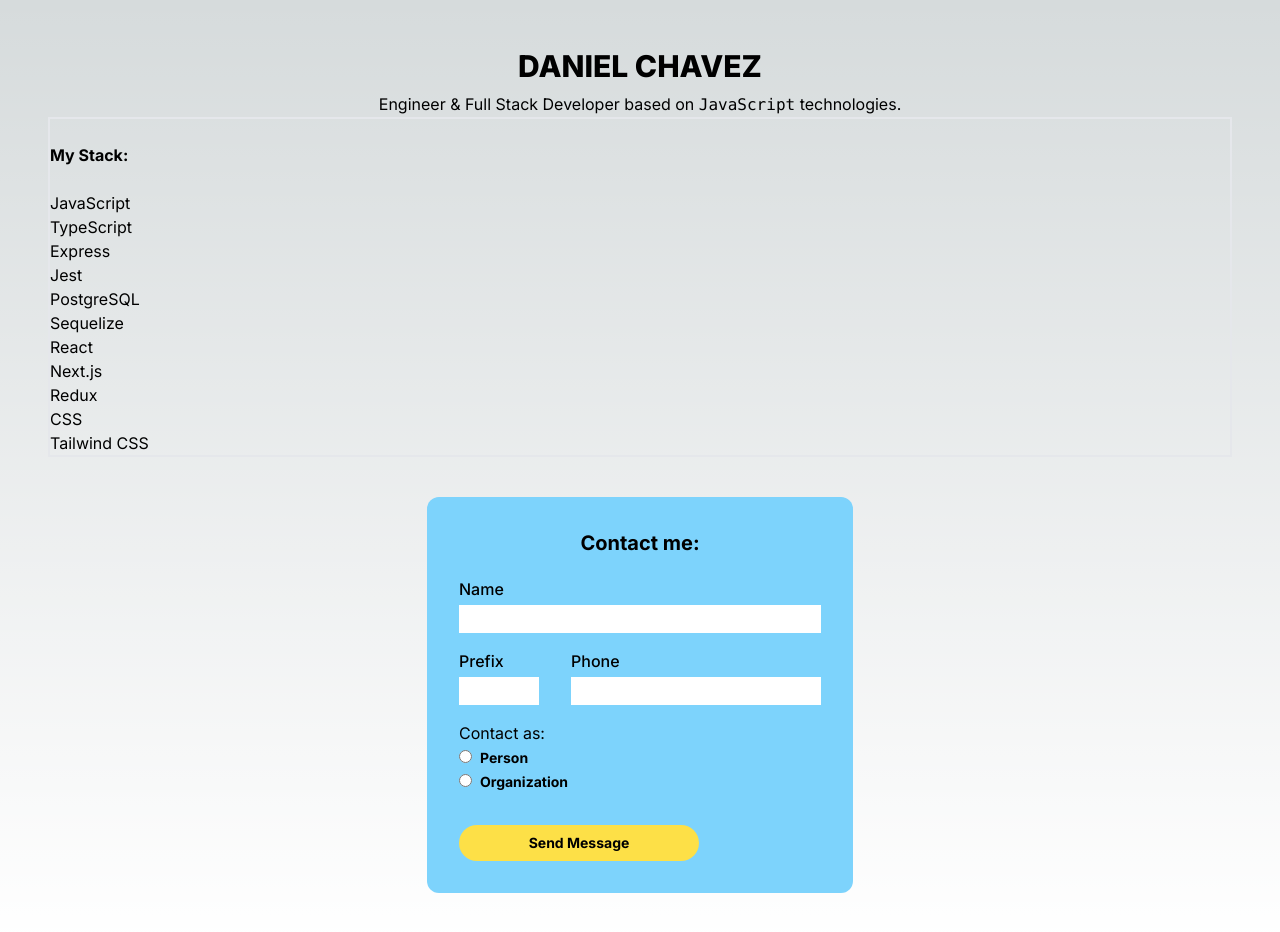
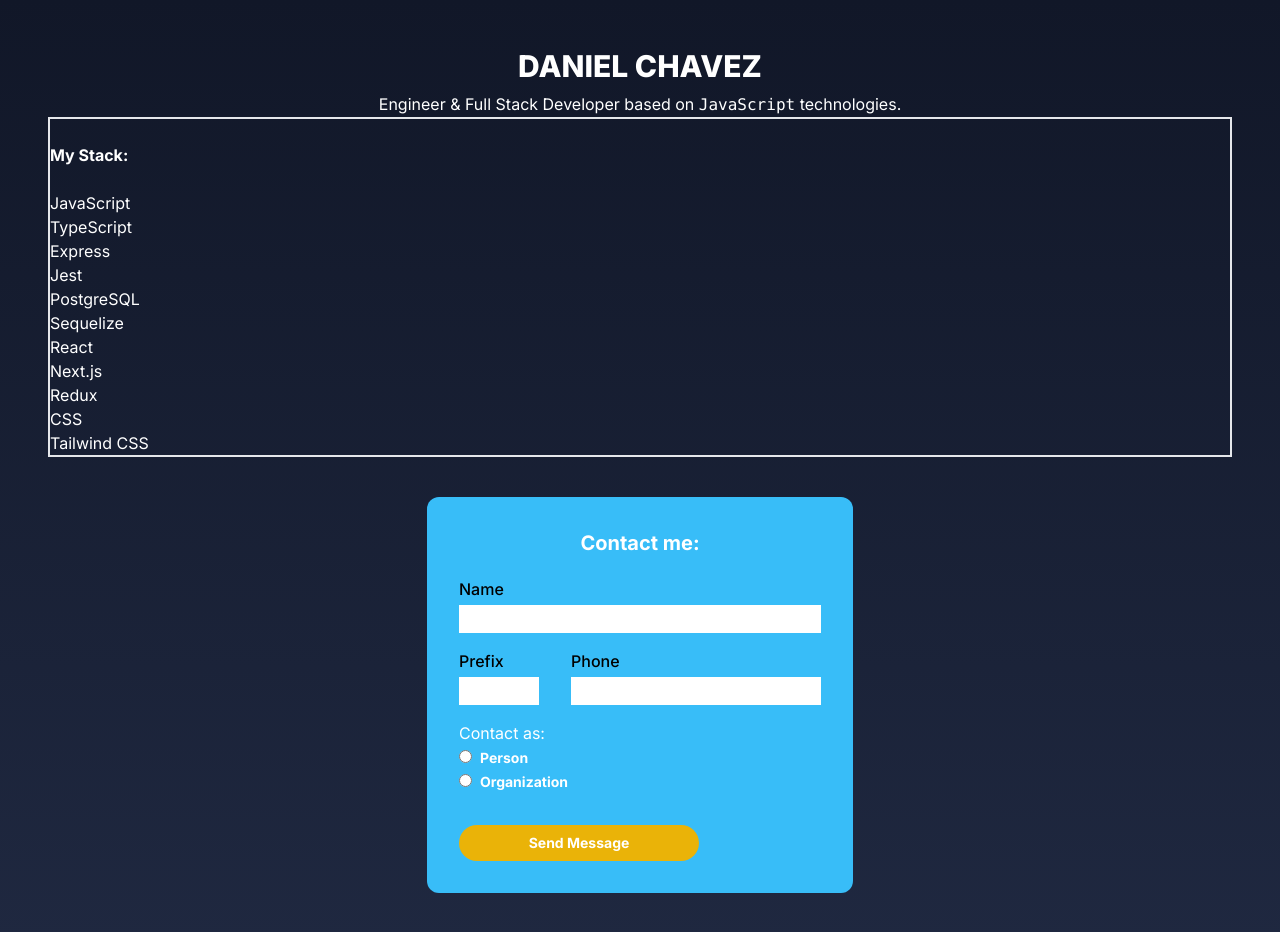
Before and after one commit to danielchavezs/portfolio, a Next.js app in the folder portfolio/: page / in a window 1280 px wide. Shown: the top 932 px of the page. Built offline with nearby package versions, Linux system fonts and the light colour scheme.

Commit message:
Basic dark theme colors applied to global configuration.

```diff
--- a/portfolio/src/app/components/contactForm.tsx
+++ b/portfolio/src/app/components/contactForm.tsx
@@ -95,7 +95,7 @@ export default function ContactForm() {
 
     // console.log("PARAMETERS CATCHED: ", parameters);
     return (
-        <div className="bg-sky-300 mt-10 flex flex-col items-center w-fit h-fit p-8 rounded-xl">
+        <div className="bg-sky-400 mt-10 flex flex-col items-center w-fit h-fit p-8 rounded-xl">
             <h1 className="flex font-bold text-xl mb-5">Contact me:</h1>
             {/* <div className="bg-white flex lg:flex-row md:flex-col md:rounded-2xl sm:flex-col max-w-fit shadow-2xl lg:rounded-2xl"> */}
 
@@ -205,7 +205,7 @@ export default function ContactForm() {
                   {/* <div className=""> */}
                     <button
                       type="submit"
-                      className="lg:w-60 md:w-64 mt-8 flex font-bold text-sm bg-yellow-300 py-2 pl-12 pr-6 sm:place-content-center sm:px-0 rounded-3xl hover:bg-ligthlime sm:w-full"
+                      className="lg:w-60 md:w-64 mt-8 flex font-bold text-sm bg-yellow-500 py-2 pl-12 pr-6 sm:place-content-center sm:px-0 rounded-3xl hover:bg-ligthlime sm:w-full"
                     >
                       {/* <CalculatorIcon/> puede ser un logo de mail */}
                       {" "}
--- a/portfolio/src/app/globals.css
+++ b/portfolio/src/app/globals.css
@@ -3,9 +3,24 @@
 @tailwind utilities;
 
 :root {
-  --foreground-rgb: 0, 0, 0;
-  --background-start-rgb: 214, 219, 220;
-  --background-end-rgb: 255, 255, 255;
+  --foreground-rgb: 255, 255, 255; /* Text color */
+  --background-start-rgb: 17, 23, 40; /* Start color for gradient */
+  --background-end-rgb: 31, 40, 64; /* End color for gradient */
+}
+
+body {
+  color: rgb(var(--foreground-rgb));
+  background: linear-gradient(
+    to bottom,
+    rgb(var(--background-start-rgb)),
+    rgb(var(--background-end-rgb))
+  );
+}
+
+@layer utilities {
+  .text-balance {
+    text-wrap: balance;
+  }
 }
 
 /* @media (prefers-color-scheme: dark) {
@@ -15,19 +30,3 @@
     --background-end-rgb: 0, 0, 0;
   }
 } */
-
-body {
-  color: rgb(var(--foreground-rgb));
-  background: linear-gradient(
-      to bottom,
-      transparent,
-      rgb(var(--background-end-rgb))
-    )
-    rgb(var(--background-start-rgb));
-}
-
-@layer utilities {
-  .text-balance {
-    text-wrap: balance;
-  }
-}
--- a/portfolio/tailwind.config.ts
+++ b/portfolio/tailwind.config.ts
@@ -8,10 +8,19 @@ const config: Config = {
   ],
   theme: {
     extend: {
+      colors:{
+        darkBase: 'hsl(202, 60%, 13%)',
+      },
       backgroundImage: {
-        "gradient-radial": "radial-gradient(var(--tw-gradient-stops))",
-        "gradient-conic":
-          "conic-gradient(from 180deg at 50% 50%, var(--tw-gradient-stops))",
+        'gradient-to-dark': 'linear-gradient(to bottom, hsl(202, 60%, 13%), hsl(202, 60%, 16%))',
+      },
+      // backgroundImage: {
+      //   "gradient-radial": "radial-gradient(var(--tw-gradient-stops))",
+      //   "gradient-conic":
+      //     "conic-gradient(from 180deg at 50% 50%, var(--tw-gradient-stops))",
+      // },
+      textColor: {
+        white: '#ffffff',
       },
     },
   },
```
Also changed, not shown: 2 other files (tests, documents, lock files or other folders).
